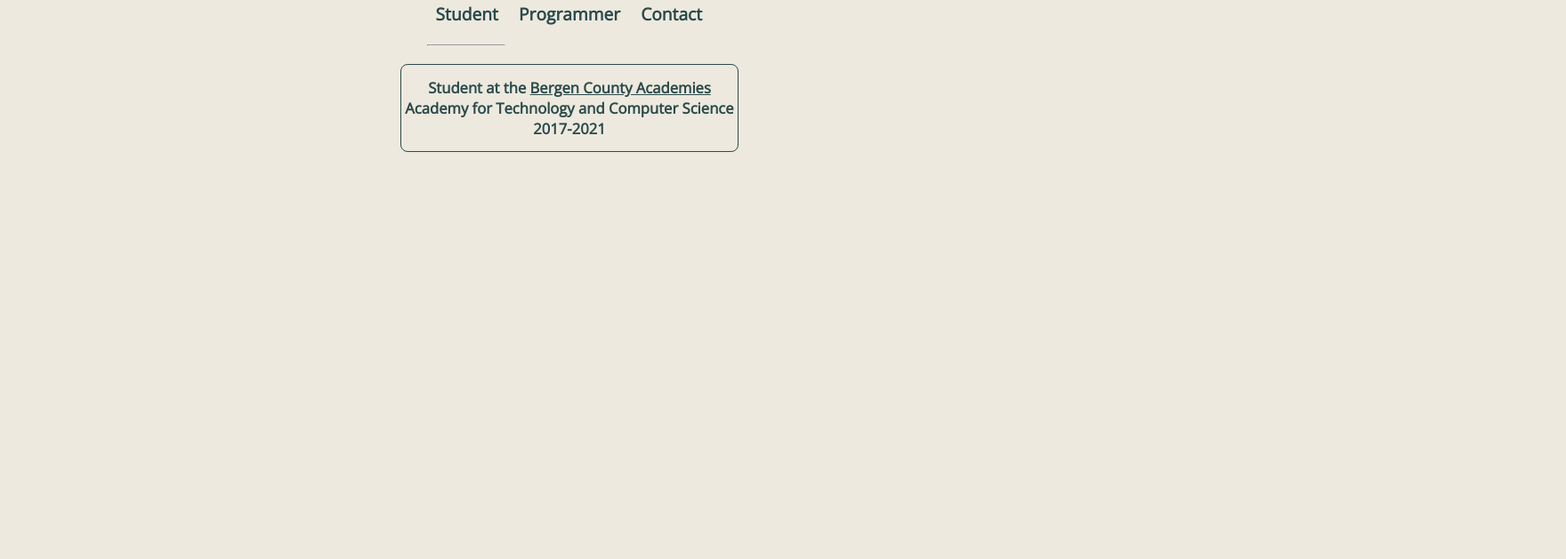
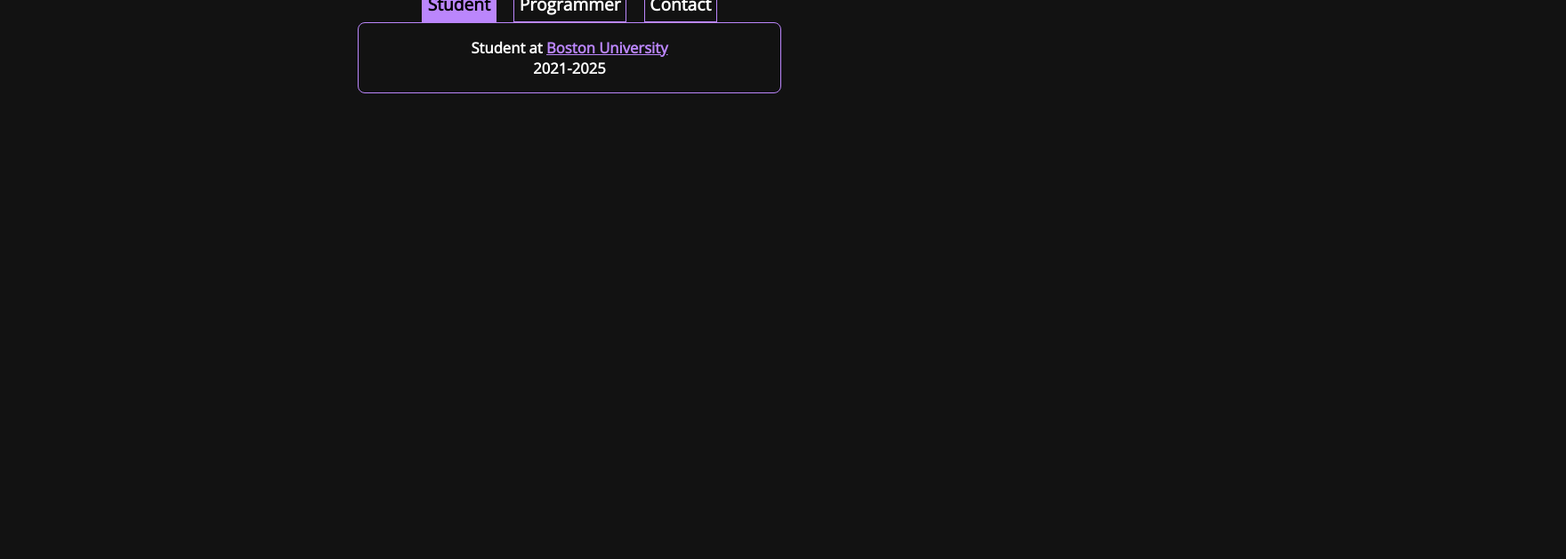
Before and after one commit to AidanParkhurst/RedSite, a website: page docs/index.html in a window 1280 px wide. Shown: the part 171-800 px from the top of the page at 89% size, 1760 px wide, since content can reach past the window. Drawn offline with nearby package versions, Linux system fonts and the light colour scheme.

Commit message:
Rewrite, better practices, more styled

```diff
--- a/docs/index.html
+++ b/docs/index.html
@@ -9,53 +9,45 @@
   </head>
 
   <body>
+    <main>
       <h1>Aidan Parkhurst</h1>
 
-        <div id="info-selector">
+      <div class="menu">
+        <button
+        v-for="(header, index) in tabs"
+        :style="(current === index) ? 'background-color: #BB86FC; color: #000000' : ''"
+        v-on:click="current = index">
+            {{header}}
+        </button>
+      </div>
 
-            <!--Menu and Moving Underline-->
-            <div class="menu">
-                <ul>
-                    <li class="one" v-on:click="current = 0">Student</li>
-                    <li class="two" v-on:click="current = 1">Programmer</li>
-                    <li class="three" v-on:click="current = 2">Contact</li><br>
-                    <!--Three underlines, each can move but returns "home" to a specific option-->
-                    <hr class="first" v-if="current === 0"/>
-                    <hr class="second" v-if="current === 1"/>
-                    <hr class="third" v-if="current === 2"/>
+      <div class="info">
+        <!--Student Tab-->
+        <ul v-if="current === 0">
+          <li> Student at <a href="https://www.bu.edu/" target="_blank">Boston University</a> </li>
+          <li> 2021-2025 </li>
+        </ul>
+
+        <!--Programmer Tab-->
+        <ul v-if="current === 1">
+          <li> <a href="https://www.codeninjas.com" target="_blank">Code Ninjas</a> Instructor </li>
+          <li> <a href="https://duckscheduler.com" target="_blank">DuckScheduler</a> Front End Developer </li>
+          <li> PHP Developer for <a href="https://signup.bergen.org" target="_blank">BCA Student Dashboard</a> </li>
+          <li>
+            <a href="https://bccls.libcal.com/event/6114184" target="_blank">Volunteer Teacher</a> for
+            <a href="https://www.hasbrouckheightslibrary.org" target="_blank">HH Library</a>
+          </li>
+          <li> Passionate Personal Researcher </li>
+          <li> <a href="Resume.pdf" download>Resume</a> </li>
+        </ul>
+
+        <!--Contact Tab-->
+        <ul v-if="current === 2">
+          <li> <a href="mailto:aidanp@rkhur.st">aidanp@rkhur.st</a> </li>
         </ul>
       </div>
 
-            <!--Student Tab-->
-            <div class="info" v-if="current === 0">
-                <h2>
-                    Student at the <a href="https://bcts.bergen.org/" target="_blank">Bergen County Academies</a><br>
-                    Academy for Technology and Computer Science<br>
-                    2017-2021
-                </h2>
-            </div>
-
-            <!--Programmer Tab-->
-            <div class="info" v-if="current === 1">
-                <h2>
-                    <a href="https://www.codeninjas.com" target="_blank">Code Ninjas</a> Instructor<br>
-                    <a href="https://duckscheduler.com" target="_blank">DuckScheduler</a> Front End Developer<br>
-                    PHP Developer for BCA Student Dashboard<br>
-                    <a href="https://plv.csail.mit.edu" target="_blank">MIT PLV Research Assistant</a><br>
-                    <a href="https://bccls.libcal.com/event/6114184" target="_blank">Volunteer Teacher</a> for
-                    <a href="https://www.hasbrouckheightslibrary.org" target="_blank">HH Library</a><br>
-                    Passionate Personal Researcher<br>
-                    <a href="Resume.pdf" download>Resume</a>
-                </h2>
-            </div>
-
-            <!--Contact Tab-->
-            <div class="info" v-if="current === 2">
-                <h2>
-                    <a href="mailto:aidanp@rkhur.st">aidanp@rkhur.st</a>
-                </h2>
-            </div>
-        </div>
+    </main>
   </body>
 
   <script src="https://cdn.jsdelivr.net/npm/vue"></script>
--- a/docs/main.css
+++ b/docs/main.css
@@ -1,75 +1,57 @@
 body {
-    background-color: #ede9df
+    background-color: #121212;
+}
+
+* {
+  color: #FFFFFF;
+}
+
+main {
+  display: flex;
+  align-items: center;
+  flex-direction: column;
 }
 
 h1 {
+  color: #BB86FC;
   font-family: PT Sans Narrow;
-    color: #2a4a4a;
   font-size: 5vw;
   text-align: center;
   margin-top: 1em;
   margin-bottom: 0;
 }
 
-h2 {
-    font-family: Open Sans;
-    font-size: 1.3vw;
-    color: #2a4a4a;
-    text-align: center;
+button {
+  padding: 0.3em 0.3em;
+  margin: 0 0.5em;
+  font: normal normal bold 1.5vw Open Sans;
+  border: 1px solid #BB86FC;
+  border-top-left-radius: 10%;
+  border-top-right-radius: 10%;
+  background-color: #121212;
 }
 
-a {
-    color: #2a4a4a;
+button:hover {
+  background-color: #212121;
 }
 
-/* Menu and sliding underline */
-div.menu {
-    width: 25vw;
-    margin: 0 auto;
+div.info {
+  min-width: 35%;
+  padding: 0 1em;
+  border-radius: 0.5em;
+  border: 0.09em solid #BB86FC;
+  text-align: center;
 }
 
 ul {
   padding: 0;
-    width: 100vw;
+  list-style-type: none;
 }
 
 li {
-    display: inline-block;
-    margin: 0.5em;
-    font-size: 1.5vw;
-    font-weight: bold;
-    font-family: Open Sans;
-    color: #2a4a4a;
+  font: normal normal bold 1.3vw Open Sans;
 }
 
-.one:hover ~ hr {
-    margin-left: 0;
+a {
+  color: #BB86FC;
 }
-.two:hover ~ hr {
-    margin-left: 8.5vw;
-}
-.three:hover ~ hr {
-    margin-left: 17.7vw;
-}
-
-hr {
-    height: 0;
-    display: inline-block;
-    width: 6.7vw;
-    transition: .2s ease-in-out;
-    margin: 0;
-}
-hr.second {
-    margin-left: 8.5vw;
-}
-hr.third {
-    margin-left: 17.7vw;
-}
-
-/* Current info box */
-div.info {
-    border-radius: 0.5em;
-    border: 0.09em solid #2a4a4a;
-    margin-left: 35%;
-    margin-right: 35%;
-}
--- a/docs/main.js
+++ b/docs/main.js
@@ -1,6 +1,7 @@
 const app = new Vue({
-    el: "#info-selector",
-    data: {
-        current: 0
-    }
+  el: "main",
+  data: {
+    current: 0,
+    tabs: ['Student', 'Programmer', 'Contact']
+  }
 })
```
Also changed, not shown: readme.md. Lines whose indentation alone changed are shown as unchanged.
